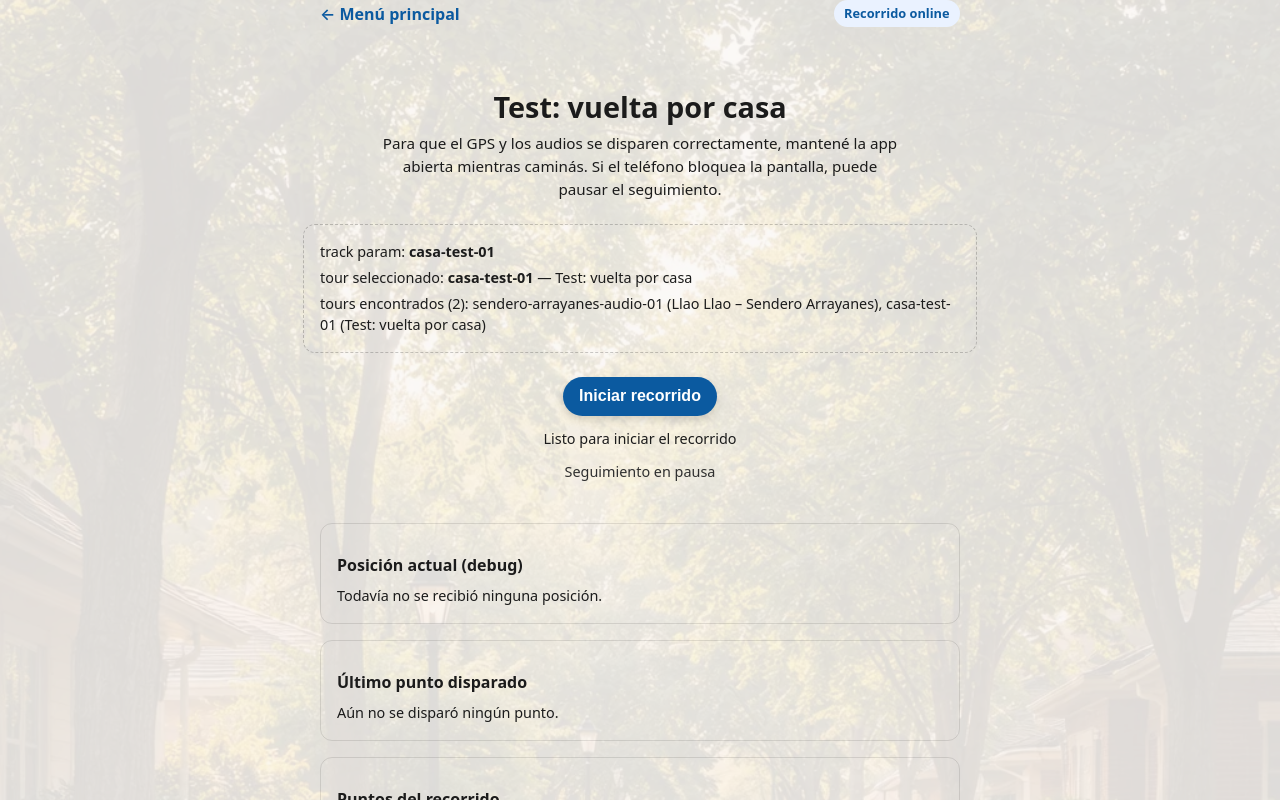
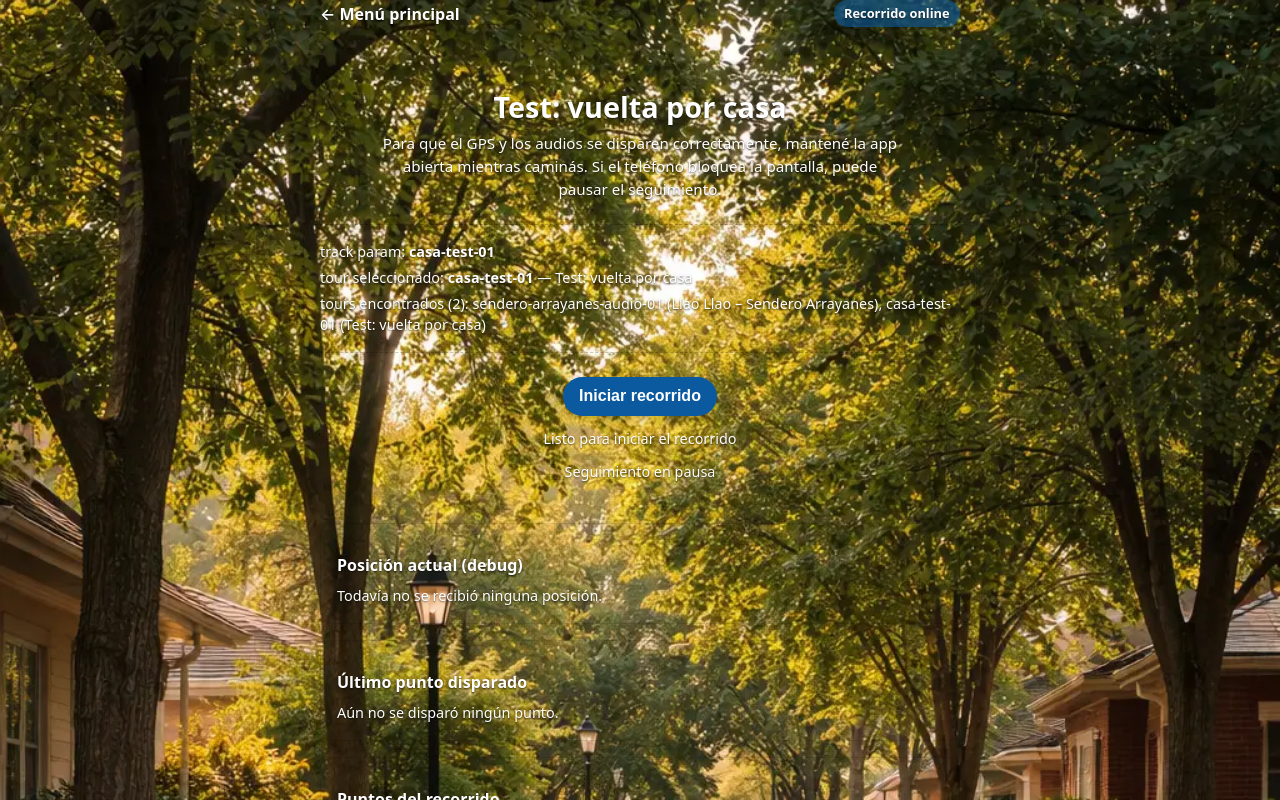
Before and after one commit to acurth/audioguia, a SvelteKit app: page /casa-test-01 in a window 1280 px wide. Shown: the top 800 px of the page. Built offline with nearby package versions, Linux system fonts and the light colour scheme.

Commit message:
checkpoint before adding subtle dark overlay on recorrido background

```diff
--- a/src/app.css
+++ b/src/app.css
@@ -235,21 +235,18 @@ a:hover {
 
 .track-page {
   position: relative;
-  background-color: #fbf9f6;
+  color: #ffffff;
+  text-shadow: 0 1px 2px rgba(0, 0, 0, 0.6);
 }
 
-.track-page::before {
-  content: "";
-  position: fixed;
-  inset: 0;
-  background: rgba(251, 249, 246, 0.88);
-  z-index: 0;
-  pointer-events: none;
+.track-page .track-back,
+.track-page .track-pill,
+.track-page .tracking-status {
+  color: #ffffff;
 }
 
-.track-page > * {
-  position: relative;
-  z-index: 1;
+.track-page .track-pill.is-online {
+  background: rgba(11, 90, 160, 0.6);
 }
 
 .tracking-dot {
```
